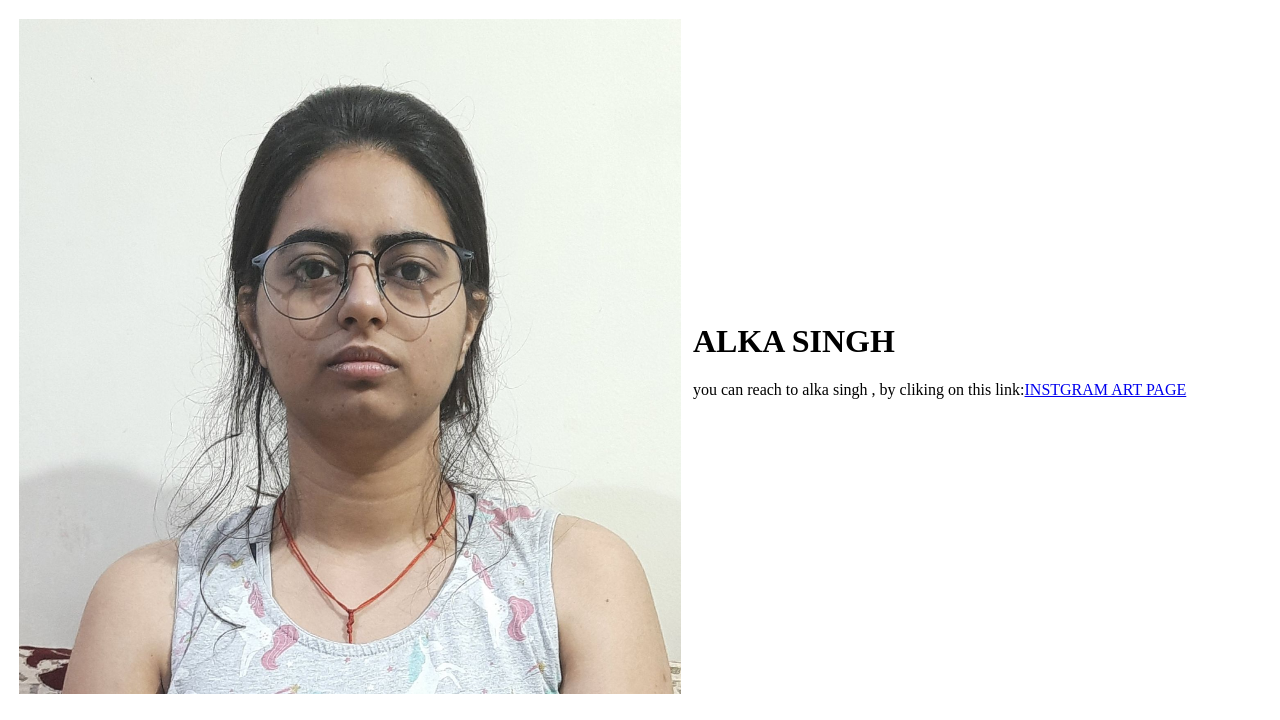
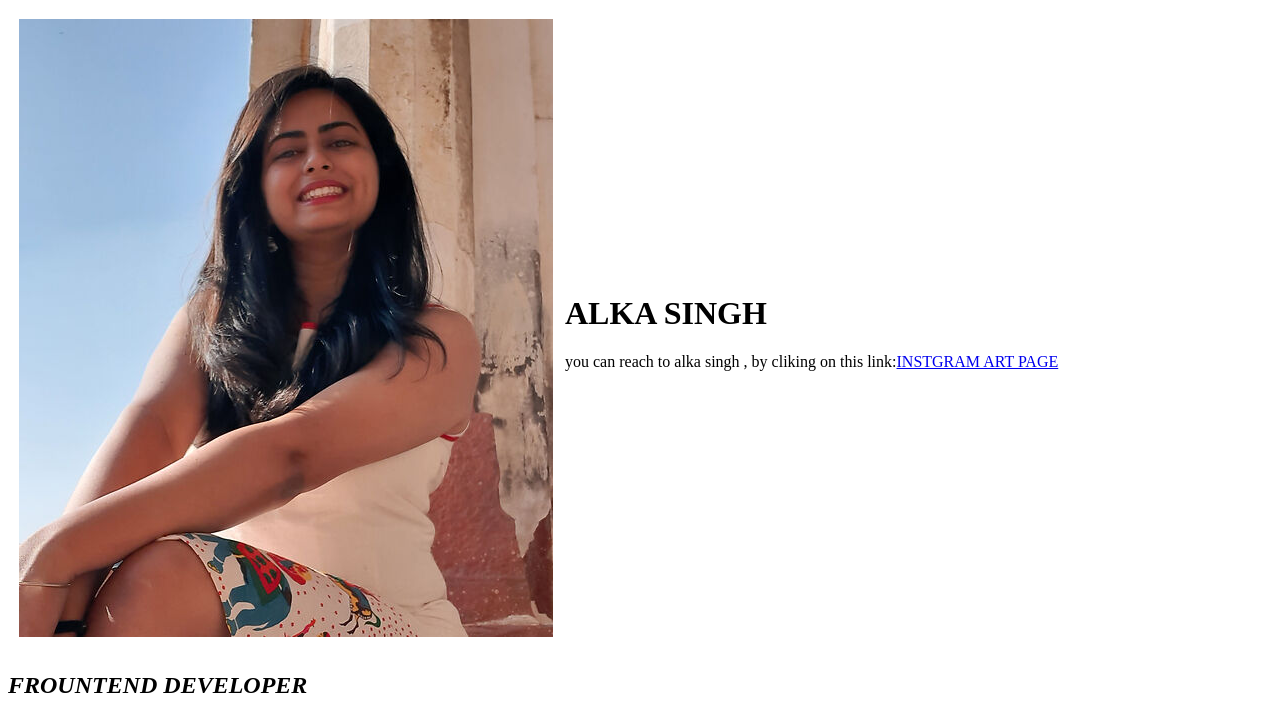
Before and after one commit to alka199812/cv, a plain HTML site: page index.html in a window 1280 px wide. Shown: the top 720 px of the page. Drawn offline with Linux system fonts and the light colour scheme.

Commit message:
Update index.html

```diff
--- a/index.html
+++ b/index.html
@@ -6,7 +6,7 @@
     </head>
     <body>
       <table cellSpacing="10">
-        <tr><td><img src="https://github.com/alka199812/cv/blob/df010eb9d26d9ff9ac7aefcef97522aee78814c7/ALKA.jpg" alt="ALKA SINGH PROFLIE PIC"></td>
+        <tr><td><img src="InShot_20210604_164556483.jpg" alt="ALKA SINGH PROFLIE PIC"></td>
         <td><h1>ALKA SINGH</h1>
         <p>you can reach to alka singh , by cliking on this link:<a href="https://www.instagram.com/blue.and.salt/">INSTGRAM ART PAGE</a>
         </p></td></tr>
```
